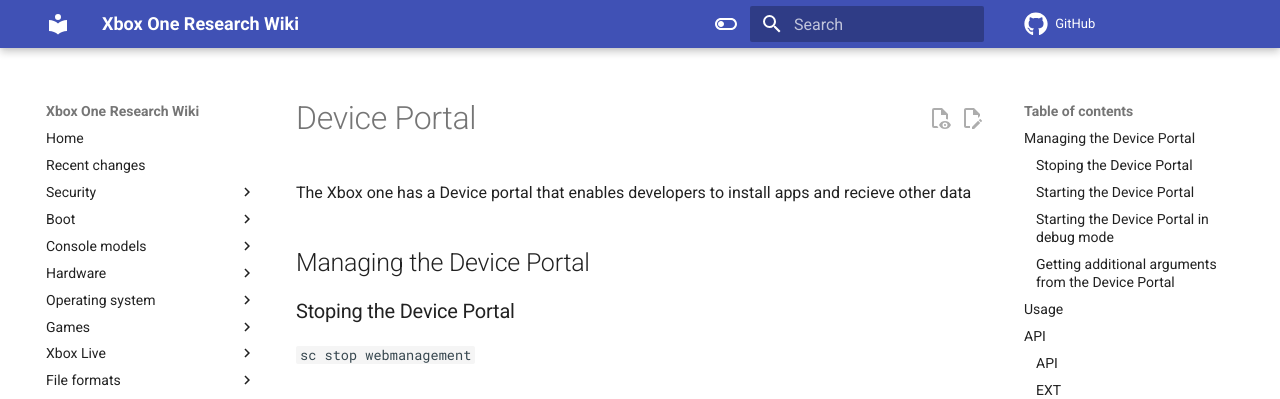
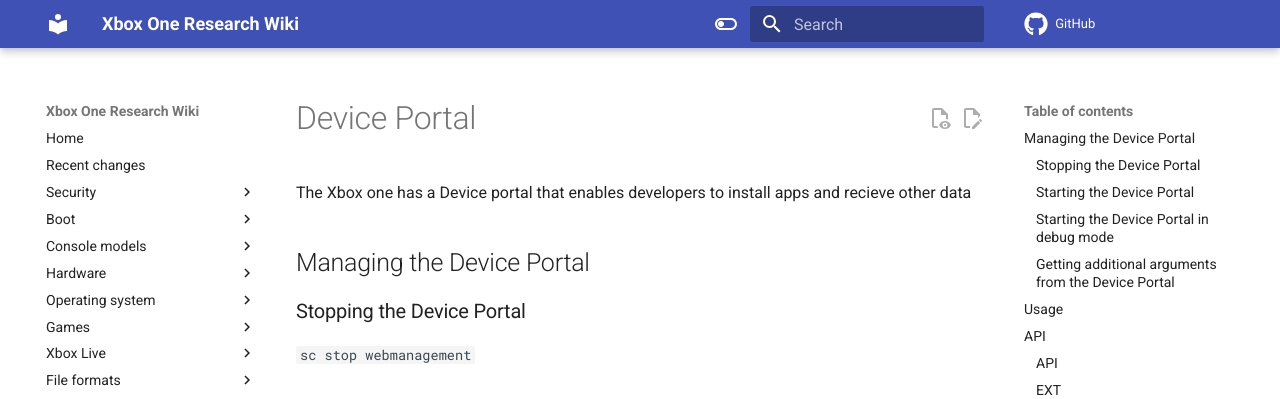
Before and after one commit to xboxoneresearch/wiki, an MkDocs documentation site: the page built from docs/development/device-portal.md, in a window 1280 px wide and 900 px high. Shown: the top 399 px of the window. Built offline with MkDocs 1.6.1 and Material for MkDocs 9.7.7, drawn with Linux system fonts in a browser that asks for light colours; comment, search, counter and statistics services are not loaded.

Commit message:
Update device-portal.md

```diff
--- a/docs/development/device-portal.md
+++ b/docs/development/device-portal.md
@@ -2,7 +2,7 @@
 The Xbox one has a Device portal that enables developers to install apps and recieve other data
 
 ## Managing the Device Portal
-### Stoping the Device Portal
+### Stopping the Device Portal
 `sc stop webmanagement`
 ### Starting the Device Portal
 `sc start webmanagement`
```
